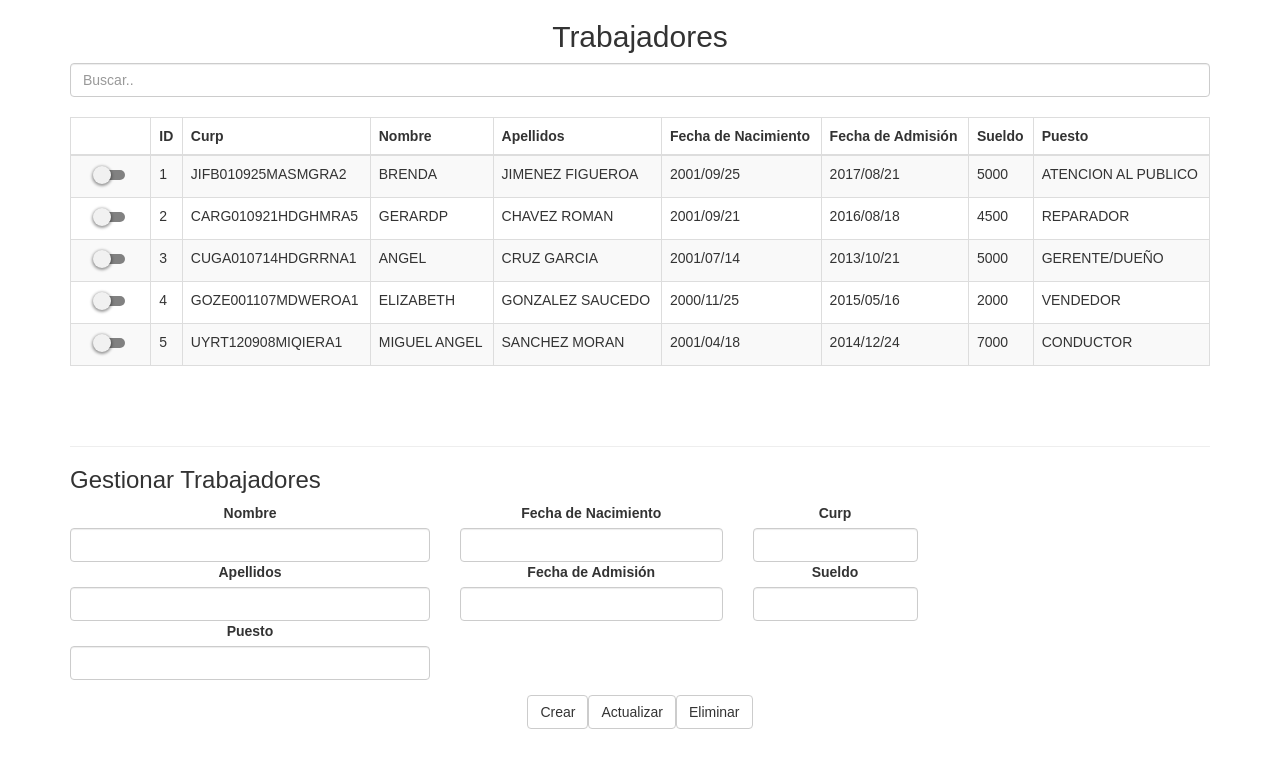
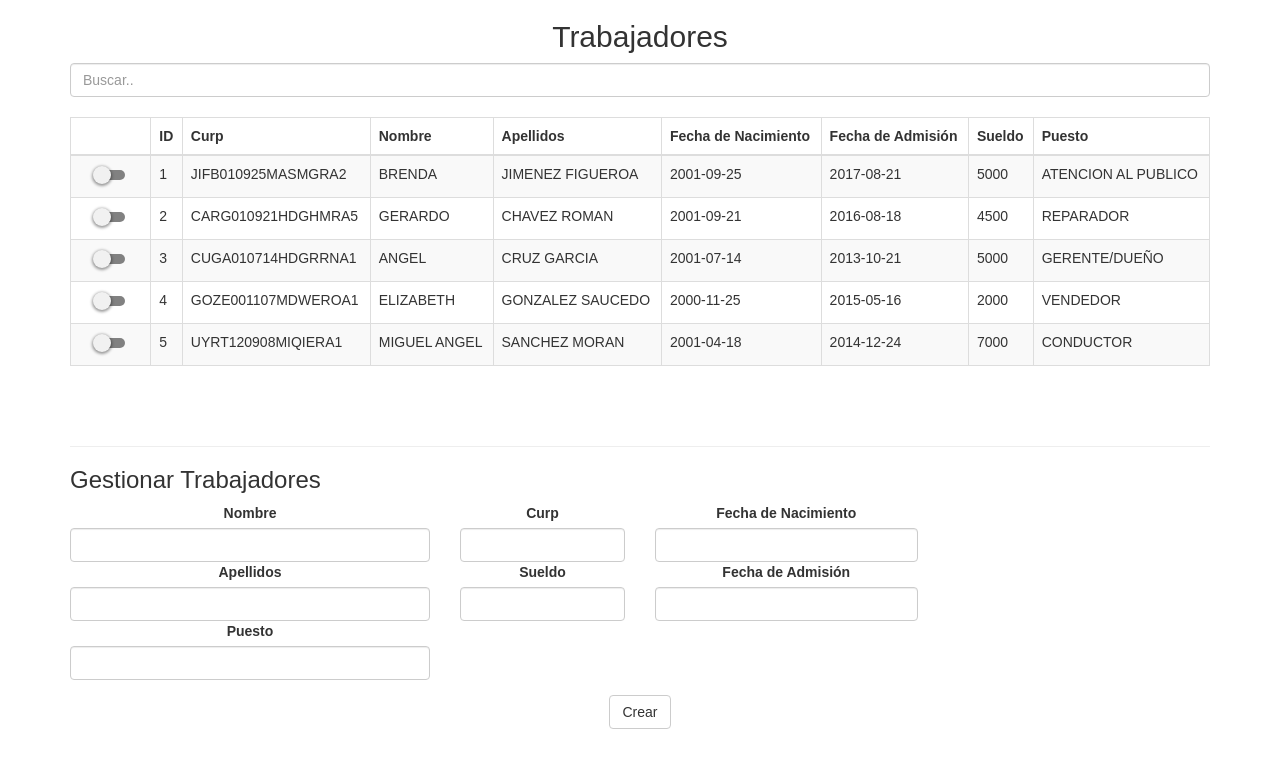
Before and after one commit to Eric-Andrade/Celulares-jpg, a React (Create React App) app: page / in a window 1280 px wide. Shown: the top 768 px of the page. Built offline with nearby package versions, Linux system fonts and the light colour scheme.

Commit message:
CRUD COMPLETO

```diff
--- a/src/components/trabajadores.css
+++ b/src/components/trabajadores.css
@@ -49,3 +49,8 @@
   .desc{
       display: none;
   }
+  input[type=date]::-webkit-inner-spin-button,
+  input[type=date]::-webkit-outer-spin-button {
+    -webkit-appearance: none;
+    margin: 0;
+  }
--- a/src/components/trabajadores.js
+++ b/src/components/trabajadores.js
@@ -8,18 +8,18 @@ var Tinicial=
         "Curp": "JIFB010925MASMGRA2",
         "Nombre": "BRENDA",
         "Apellidos": "JIMENEZ FIGUEROA",
-        "FechaNacimiento": "2001/09/25",
-        "FechaAdmision": "2017/08/21" ,
+        "FechaNacimiento": "2001-09-25",
+        "FechaAdmision": "2017-08-21" ,
         "Sueldo": "5000",
         "Puesto": "ATENCION AL PUBLICO"
     },
     {
         "ID": 2,
         "Curp": "CARG010921HDGHMRA5",
-        "Nombre": "GERARDP",
+        "Nombre": "GERARDO",
         "Apellidos": "CHAVEZ ROMAN",
-        "FechaNacimiento": "2001/09/21",
-        "FechaAdmision": "2016/08/18",
+        "FechaNacimiento": "2001-09-21",
+        "FechaAdmision": "2016-08-18",
         "Sueldo": "4500",
         "Puesto": "REPARADOR"
     },
@@ -28,8 +28,8 @@ var Tinicial=
         "Curp": "CUGA010714HDGRRNA1",
         "Nombre": "ANGEL",
         "Apellidos": "CRUZ GARCIA",
-        "FechaNacimiento": "2001/07/14",
-        "FechaAdmision": "2013/10/21",
+        "FechaNacimiento": "2001-07-14",
+        "FechaAdmision": "2013-10-21",
         "Sueldo": "5000",
         "Puesto": "GERENTE/DUEÑO"
 
@@ -39,8 +39,8 @@ var Tinicial=
         "Curp": "GOZE001107MDWEROA1",
         "Nombre": "ELIZABETH",
         "Apellidos": "GONZALEZ SAUCEDO",
-        "FechaNacimiento": "2000/11/25",
-        "FechaAdmision": "2015/05/16",
+        "FechaNacimiento": "2000-11-25",
+        "FechaAdmision": "2015-05-16",
         "Sueldo": "2000",
         "Puesto": "VENDEDOR"
 
@@ -50,16 +50,21 @@ var Tinicial=
         "Curp": "UYRT120908MIQIERA1",
         "Nombre": "MIGUEL ANGEL",
         "Apellidos": "SANCHEZ MORAN",
-        "FechaNacimiento": "2001/04/18",
-        "FechaAdmision": "2014/12/24",
+        "FechaNacimiento": "2001-04-18",
+        "FechaAdmision": "2014-12-24",
         "Sueldo": "7000",
         "Puesto": "CONDUCTOR"
 
     }
 ]
     class trabajadores extends Component {
-        state = {
+        constructor (props){
+            super(props);
+            // this.funeliminar() = this.funeliminar().bind(this);
+            this.state = {
                 T: Tinicial,
+                tipo:"text",
+                tipo2: "text",
                 row: {
                         ID: 0,
                         Curp: "",
@@ -75,7 +80,26 @@ var Tinicial=
                 id2: null,
                 mandar: null
              }
+        }
+         componentDidMount(){
+            document.getElementById("eliminar").style.display = "none"
+            // document.getElementById("FechaNacimiento").value = ""
 
+
+         }
+        onBlur=()=>{
+            this.setState({tipo: 'text'})
+        }
+        onBlur2=()=>{
+            this.setState({tipo2: 'text'})
+        }
+
+        onfocus=()=>{
+            this.setState({tipo:'date'})
+        }
+        onfocus2=()=>{
+            this.setState({tipo2:'date'})
+        }
          refresh =()=>{
             this.setState({
                 T:Tinicial
@@ -117,7 +141,11 @@ var Tinicial=
             }
             if(document.getElementById('checkbox'+idcheck).checked){
                 this.Traer(mandar);
+                document.getElementById("eliminar").style.display = "inline"
 
+            }else {
+                this.restaurarForm()
+                // this.Unchecked()
             }
 
          }
@@ -126,8 +154,31 @@ var Tinicial=
         //     this.setState({ T: Tinicial })
         // }
 
+        //  PARA ACTUALIZAR/CREAR
+        ternaria= ()=>{
+            if(this.state.toogleform){
+                this.crear()
+
+
+            }this.actualizar()
+        }
+        // ACTIVAR BOTÓN ELIMINAR
+
+        // funeliminar=()=>{
+        //     if(this.state.toogleform){
+        //         document.getElementById("eliminar").style.display = "none"
+
+        //     }
+        //     document.getElementById("eliminar").style.display= "inline"
+        // }
+
+        // PARA DESACTIVAR CHECKBOX
+        // Unchecked = ()=>{
+        //     this.restaurarForm()
+        // }
         //  PARA CREAR
         crear= ()=>{
+            console.log("iniciado")
             var ids=this.state.id+1;
             this.setState({
                 id2: ids
@@ -170,7 +221,7 @@ var Tinicial=
 
         // PARA TRAER
         Traer =(mandar)=>{
-            this.setState({mandar})
+            this.setState({mandar,toogleform: false})
             var T=this.state.T;
             var convertir=JSON.stringify(T);
             var obj=JSON.parse(convertir);
@@ -183,6 +234,9 @@ var Tinicial=
             var Sueldoacttra=obj[mandar].Sueldo
             var Puestoacttra=obj[mandar].Puesto
 
+            this.setState({
+                id2:idacttra
+            })
             var row = {
                 ID: idacttra,
                 Curp: Curpacttra,
@@ -216,6 +270,7 @@ var Tinicial=
 
             console.log(this.state.T)
             this.refresh()
+            this.restaurarForm()
         }
 
         // PARA ELIMINAR
@@ -234,7 +289,15 @@ var Tinicial=
                     }
                 }
                 this.setState({T:obj})
-                console.log("Sin elemento: ", T)
+                console.log("Sin elemento: ", this.state.id2)
+                this.restaurarForm()
+                var extension=T.length
+                document.getElementById("eliminar").style.display="none"
+
+                for(var r=1;r<=extension;r++){
+                    document.getElementById("checkbox"+r).checked=false
+                }
+
         }
 
         render() {
@@ -306,31 +369,31 @@ var Tinicial=
                                 <label htmlFor="ex1">Puesto</label>
                                 <input className="form-control" value={this.state.row.Puesto} name="Puesto" id="Puesto" onChange={this.change} type="text"/>
                             </div>
-                            <div className="col-xs-3">
-                                <label htmlFor="ex2">Fecha de Nacimiento</label>
-                                <input className="form-control" value={this.state.row.FechaNacimiento} name="FechaNacimiento" id="FechaNacimiento" onChange={this.change} type="text"/>
 
-                                <label htmlFor="ex2">Fecha de Admisión</label>
-                                <input className="form-control" value={this.state.row.FechaAdmision} name="FechaAdmision" id="FechaAdmision" onChange={this.change} type="text"/>
-
-                            </div>
                             <div className="col-xs-2">
                                 <label htmlFor="ex3">Curp</label>
-                                <input className="form-control" value={this.state.row.Curp} name="Curp" id="Curp" onChange={this.change} type="text"/>
+                                <input className="form-control"  value={this.state.row.Curp} name="Curp" id="Curp" onChange={this.change} type="text"/>
                                 <label htmlFor="ex3">Sueldo</label>
                                 <input className="form-control" value={this.state.row.Sueldo} name="Sueldo" id="Sueldo" onChange={this.change} type="text"/>
                                 <input className="form-control" value={this.state.row.id2} name="ID" id="ID" onChange={this.change} type="hidden"/>
+                            </div>
+                            <div className="col-xs-3">
+                                <label htmlFor="ex2">Fecha de Nacimiento</label>
+                                <input className="form-control" value={this.state.row.FechaNacimiento} name="FechaNacimiento" id="FechaNacimiento"  onChange={this.change} type={ this.state.tipo } onFocus={this.onfocus} onBlur={this.onBlur}/>
+
+                                <label htmlFor="ex2">Fecha de Admisión</label>
+                                <input className="form-control" value={this.state.row.FechaAdmision} name="FechaAdmision" id="FechaAdmision"  onChange={this.change} type={ this.state.tipo2 } onFocus={this.onfocus2} onBlur={this.onBlur2}/>
+
                             </div>
                     </div>
                     <div className='conteiner-fluid'>
 
 
-                                {/* <a href="#" className="btn btn-default" role="button">Crear</a> */}
-                                {/* <a href="#" className="btn btn-default" role="button">Actualizar</a> */}
-                                <button type="button"  className="btn btn-default" onClick={this.crear.bind()}>{this.state.toogleform ? 'Crear' : 'Actualizar'}</button>
-                                <button type="button"  className="btn btn-default" onClick={this.actualizar.bind()}>Actualizar</button>
-                                <button type="button"  className="btn btn-default" onClick={this.eliminar.bind()}>Eliminar</button>
-                                {/* <a href="#" className="btn btn-default" role="button" onClick={this.eliminar.bind()} >Eliminar</a> */}
+
+                                <button type="button"  className="btn btn-default" onClick={this.ternaria.bind()}>{this.state.toogleform ? 'Crear' : 'Actualizar'}</button>
+                                <button type="button" id="eliminar" className="btn btn-default" onClick={this.eliminar.bind()}>Eliminar</button>
+                                {/* <button type="button"  className="btn btn-default" onClick={this.eliminar.bind()}>Cancelar</button> */}
+
 
                    </div>
                                 </center>
```
Lines whose indentation alone changed are shown as unchanged.
